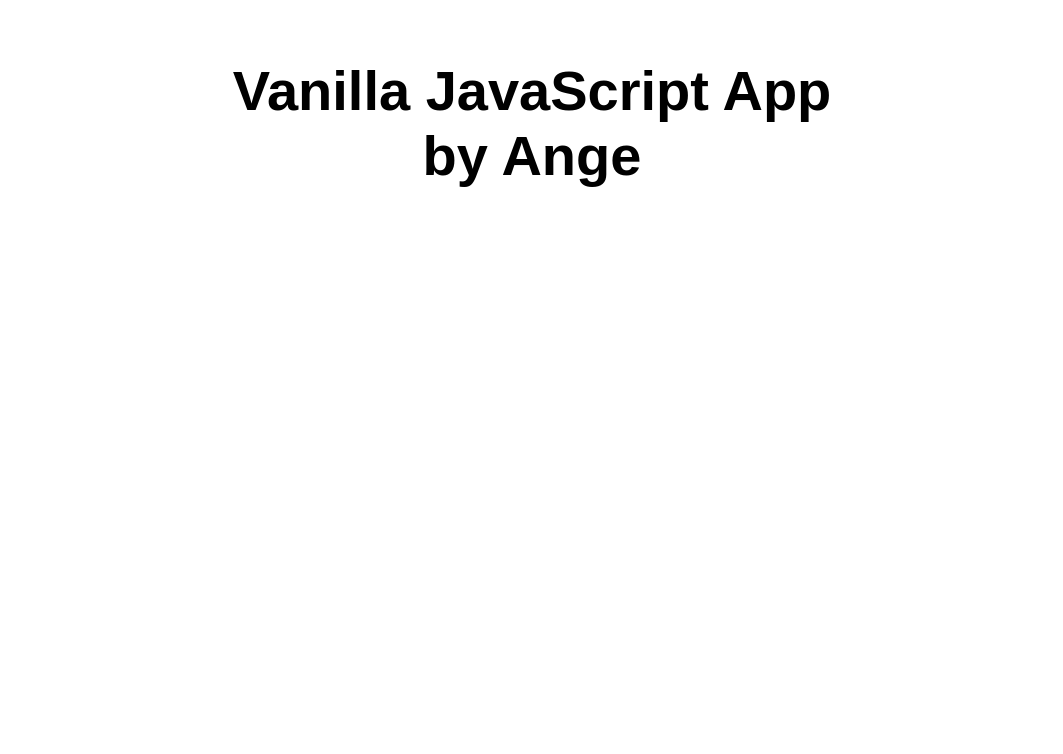
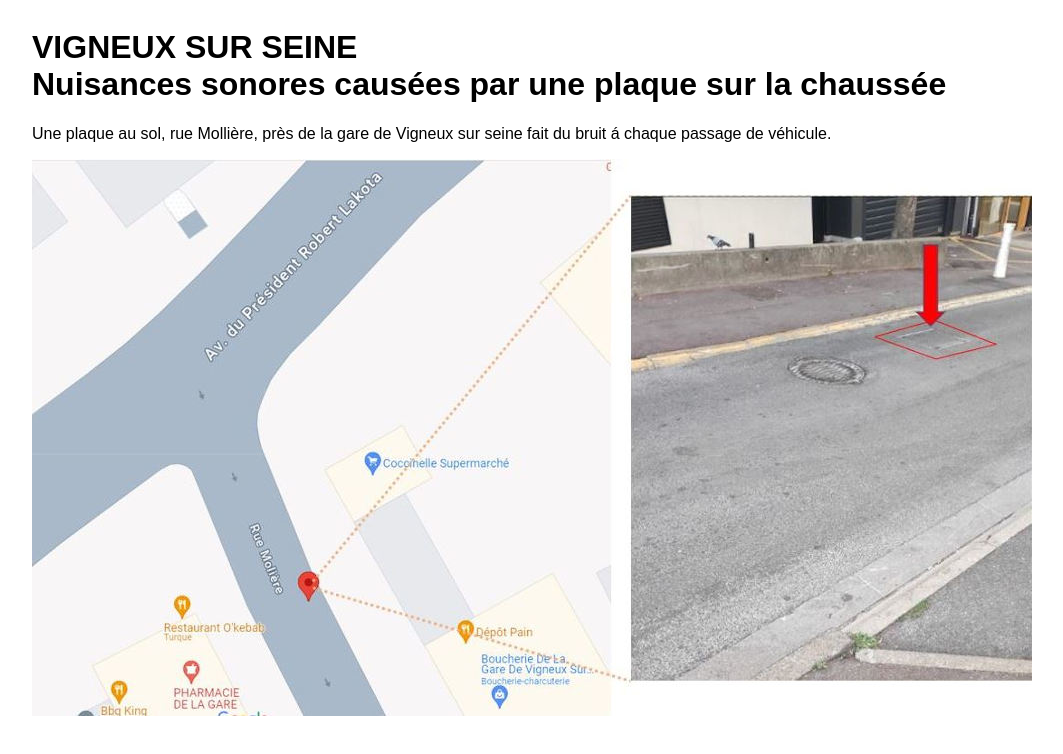
Before and after one commit to agostinia/nuisancessonores, a website: page src/index.html in a window 1280 px wide. Shown: the whole page, without its empty margins (108-1171 px from the left). Drawn offline with Linux system fonts and the light colour scheme.

Commit message:
Test: Update ineex.html load image

```diff
--- a/src/index.html
+++ b/src/index.html
@@ -1,17 +1,33 @@
 <!DOCTYPE html>
-<html lang="en">
+<html>
+<head>
+<meta name="viewport" content="width=device-width, initial-scale=1.0">
+<style>
+html {
+    font-family: sans-serif;
+}
 
-<head>
-  <meta charset="UTF-8">
-  <meta name="viewport" content="width=device-width, initial-scale=1.0">
-  <link rel="stylesheet" href="styles.css">
-  <title>Vanilla JavaScript App by Ange</title>
+.container {
+    display: flex;
+    justify-content: center;
+    align-items: center;
+}
+
+</style>
 </head>
+<body>
+<div class="container">
 
-<body>
-  <main>
-    <h1>Vanilla JavaScript App by Ange</h1>
-  </main>
+<div style="max-width:1000px">
+<H1>
+VIGNEUX SUR SEINE
+<br>
+Nuisances sonores caus&eacute;es par une plaque sur la chauss&eacute;e
+</H1>
+Une plaque au sol, rue Molli&egrave;re, pr&egrave;s de la gare de Vigneux sur seine fait du bruit &aacute; chaque passage de v&eacute;hicule.
+</p>
+<img src="plaque_2_rue_moliere_banner.jpg" style="width:100%;">
+</div>
+</div>
 </body>
-
 </html>
```
Also changed, not shown: src/plaque_2_rue_moliere_banner.jpg (added).
